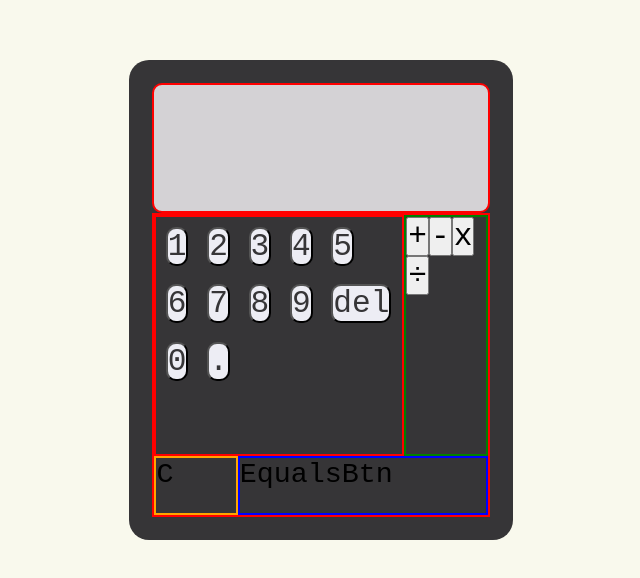
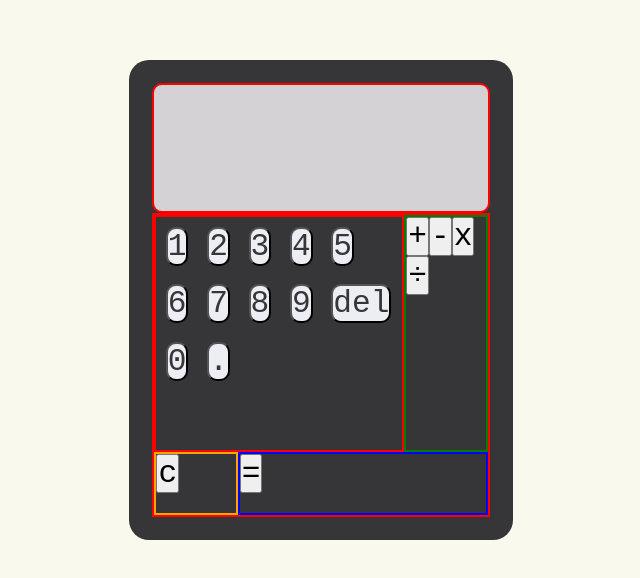
Before and after one commit to rory-maguire/ts-react-calculator, a React (Create React App) app: page / in a window 1280 px wide. Shown: the part 140-718 px from the top of the page, without its empty margins (319-959 px from the left). Built offline with nearby package versions, Linux system fonts and the light colour scheme.

Commit message:
equals and clear btns

```diff
--- a/src/Components/ClearBtn.tsx
+++ b/src/Components/ClearBtn.tsx
@@ -3,7 +3,11 @@ import React from "react";
 import styles from "../Styles/ClearBtn.module.css";
 
 const ClearBtn = () => {
-	return <div className={styles.clearBtn}>C</div>;
+	return (
+		<div className={styles.clearBtn}>
+			<button className={styles.btn}>c</button>
+		</div>
+	);
 };
 
 export default ClearBtn;
--- a/src/Components/EqualsBtn.tsx
+++ b/src/Components/EqualsBtn.tsx
@@ -3,7 +3,11 @@ import React from "react";
 import styles from "../Styles/EqualsBtn.module.css";
 
 const EqualsBtn = () => {
-	return <div className={styles.equalsBtn}>EqualsBtn</div>;
+	return (
+		<div className={styles.equalsBtn}>
+			<button className={styles.btn}>=</button>
+		</div>
+	);
 };
 
 export default EqualsBtn;
```
